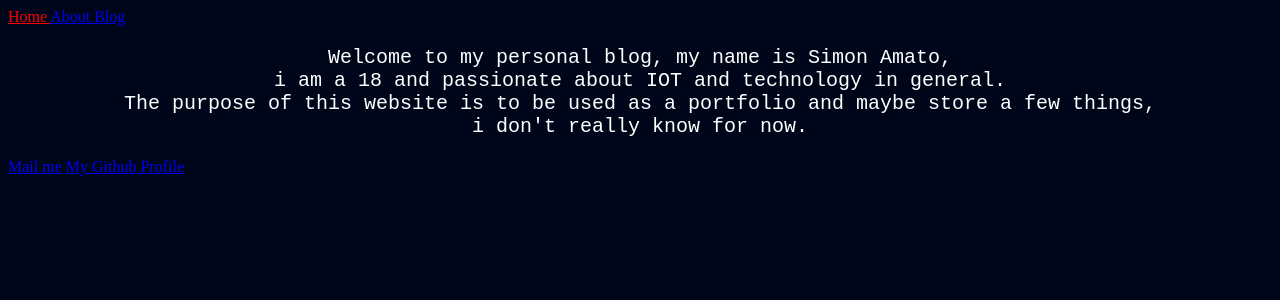
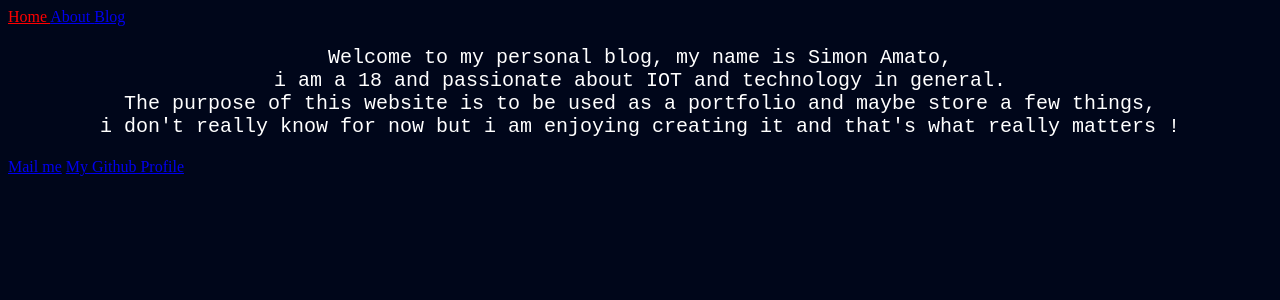
Before and after one commit to Shinora/Shinora.github.io, a Jekyll site: the page built from index.html, in a window 1280 px wide. Shown: the top 300 px of the page. Built offline with Jekyll 4.4.1, drawn with Linux system fonts in a browser that asks for light colours.

Commit message:
updating index.html

```diff
--- a/index.html
+++ b/index.html
@@ -5,7 +5,8 @@ title: Are u lost ?
 
 
 <p>Welcome to my personal blog, my name is Simon Amato,<br> i am a 18 and passionate about IOT and technology in general. <br>
-    The purpose of this website is to be used as a portfolio and maybe store a few things,<br> i don't really know for now.
+    The purpose of this website is to be used as a portfolio and maybe store a few things,<br>
+    i don't really know for now but i am enjoying creating it and that's what really matters !
 </p>
 
 
```
